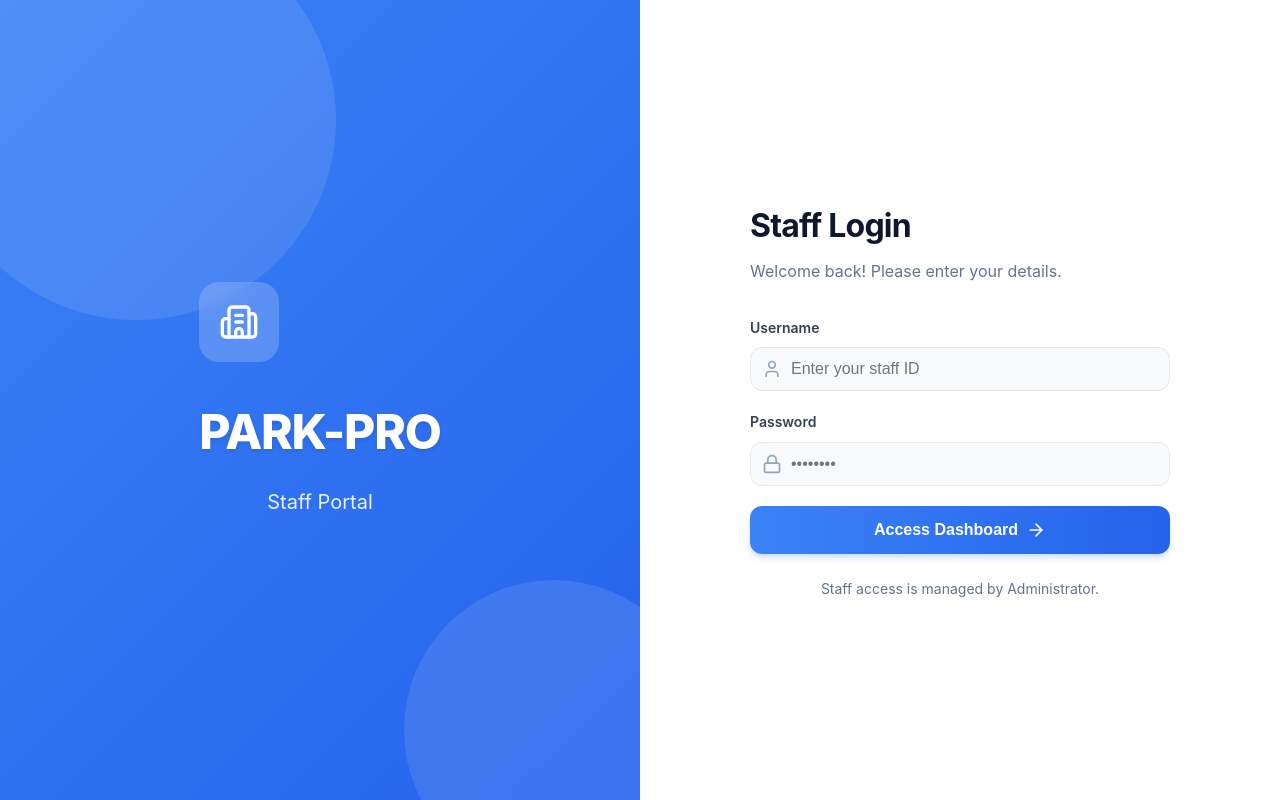
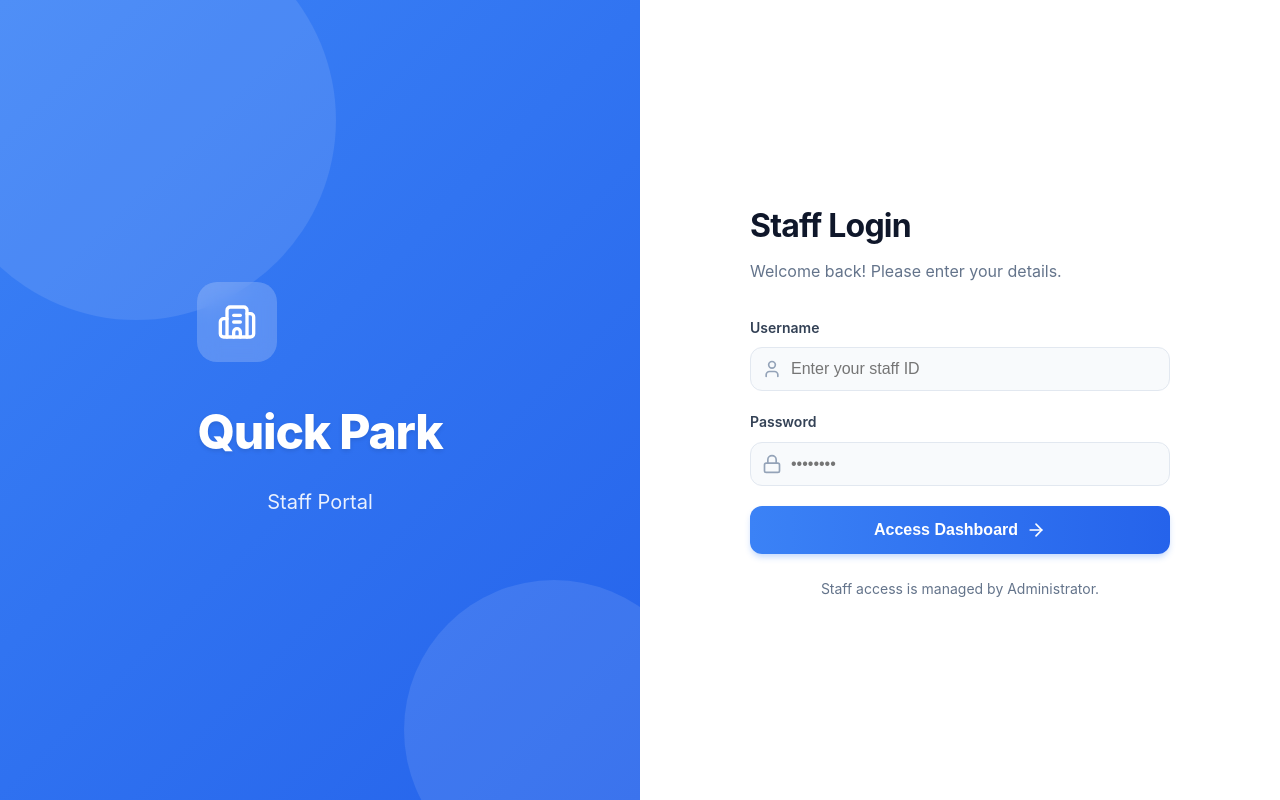
Before and after one commit to pavanbbca2023-del/smart-parking-management-system, a React (Vite) app in the folder frontend/: page /staff/login in a window 1280 px wide. Built offline with nearby package versions, Linux system fonts and the light colour scheme; no server answers.

Commit message:
Refactor Staff Portal branding to Quick Park

```diff
--- a/frontend/src/apps/staff/components/Login.jsx
+++ b/frontend/src/apps/staff/components/Login.jsx
@@ -220,7 +220,7 @@ const Login = () => {
                     <div style={styles.brandIcon}>
                         <Building2 size={40} color="white" />
                     </div>
-                    <h1 style={styles.brandTitle}>PARK-PRO</h1>
+                    <h1 style={styles.brandTitle}>Quick Park</h1>
                     <p style={styles.brandSubtitle}>
                         Staff Portal
                     </p>
--- a/frontend/src/apps/staff/components/Sidebar.jsx
+++ b/frontend/src/apps/staff/components/Sidebar.jsx
@@ -70,7 +70,7 @@ const Sidebar = () => {
                     fontSize: '20px',
                     fontWeight: '700',
                     letterSpacing: '0.5px'
-                }}>PARK-PRO</span>
+                }}>Quick Park</span>
             </div>
 
             <nav style={{
--- a/frontend/src/apps/staff/components/StaffLanding.jsx
+++ b/frontend/src/apps/staff/components/StaffLanding.jsx
@@ -28,7 +28,7 @@ const StaffLanding = () => {
                     }}>
                         <Building2 size={24} color="white" />
                     </div>
-                    <span style={{ fontSize: '24px', fontWeight: '800', color: '#1e293b' }}>PARK-PRO</span>
+                    <span style={{ fontSize: '24px', fontWeight: '800', color: '#1e293b' }}>Quick Park</span>
                 </div>
                 <div style={{ display: 'flex', gap: '16px', alignItems: 'center' }}>
                     <button
```
